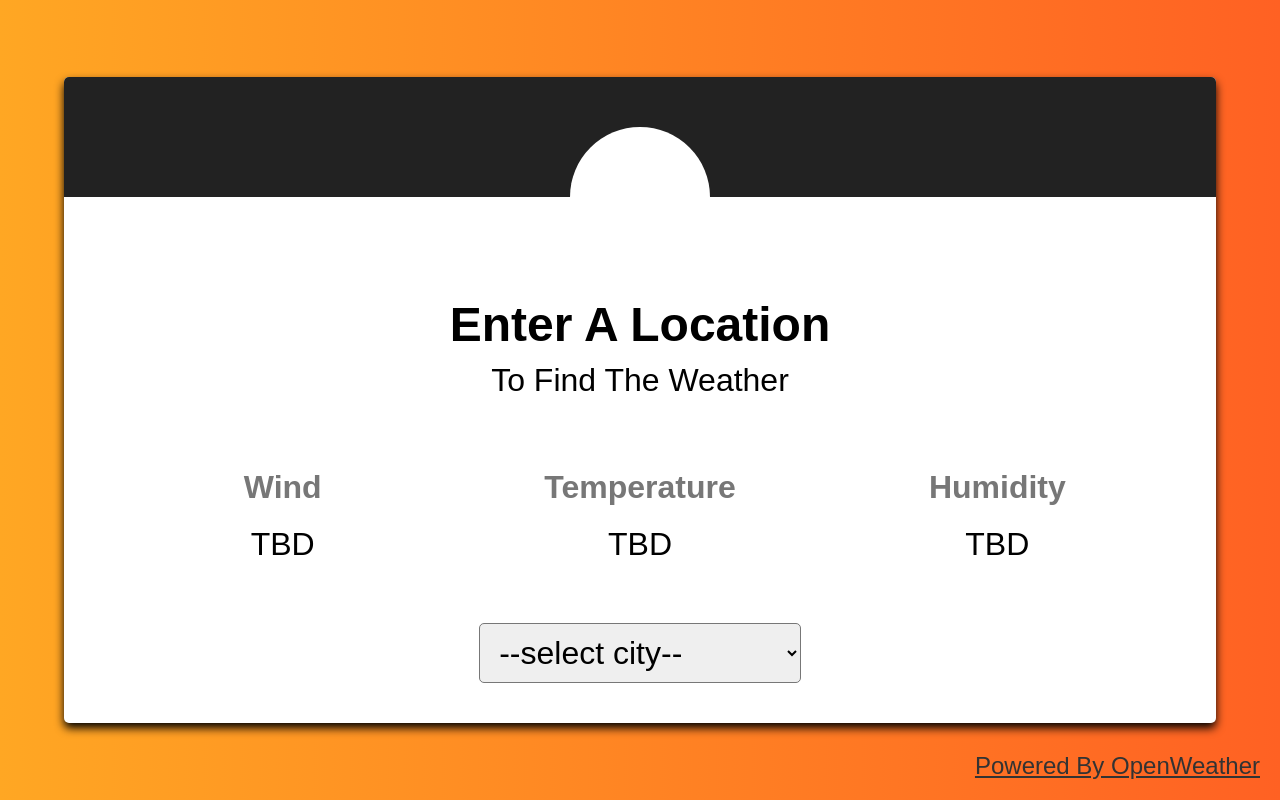
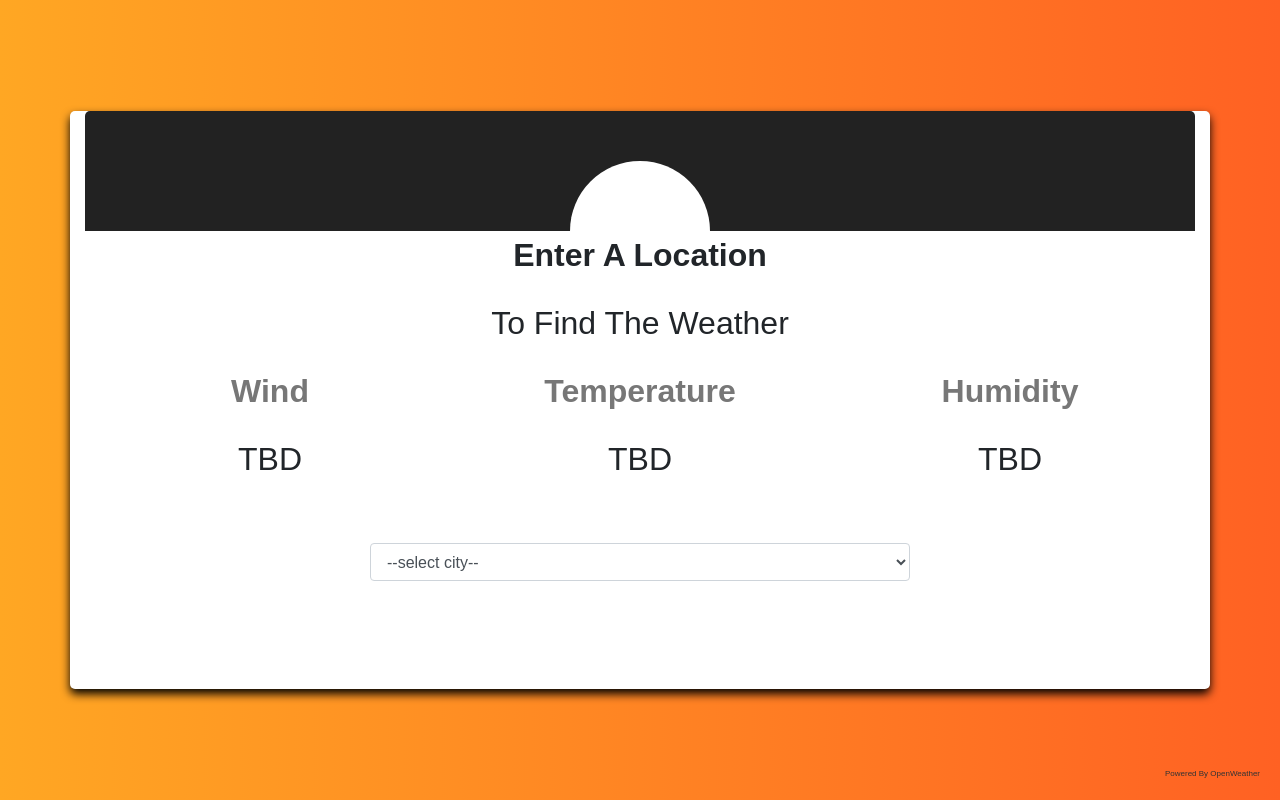
Before and after one commit to Ishtiaqasif/WeatherApp, a website: page public/index.html in a window 1280 px wide. Drawn offline with nearby package versions, Linux system fonts and the light colour scheme.

Commit message:
bootstrap included

```diff
--- a/public/index.html
+++ b/public/index.html
@@ -5,6 +5,7 @@
     <meta name="viewport" content="width=device-width, initial-scale=1.0">
     <title>Weather App</title>
     <link rel="stylesheet" href="style.css">
+    <link rel="stylesheet" href="https://cdn.jsdelivr.net/npm/bootstrap@4.5.3/dist/css/bootstrap.min.css" integrity="sha384-TX8t27EcRE3e/ihU7zmQxVncDAy5uIKz4rEkgIXeMed4M0jlfIDPvg6uqKI2xXr2" crossorigin="anonymous">
     <!--<script defer type="text/javascript" src="https://maps.googleapis.com/maps/api/js?key=AIzaSyCD0_9lgZNOpHd653dJ6p4bmHMTtkLJCSc&libraries=places"></script>
      <script defer src="https://cdnjs.cloudflare.com/ajax/libs/skycons/1396634940/skycons.min.js"
         integrity="sha512-ChQiOC9OBUvQ75KLv3+YRxCQLV1bSWnGfcSdaP1v3iu6XSkmge+eXCu3lcV+O+Uvdjb+LGMZd/KAvV4rkEfbzw=="
@@ -19,29 +20,30 @@
                 <img id="icon" style="display:none" width="100" height="100" src="" alt="">
             </div>
         </div>
-        <div class="content">
-            <div class="general-information">
+        <div class="col-sm-12 col-md-12 col-lg-12">
+            <div class="general-information row">
                 <div class="status" id="data-status">Enter A Location</div>
                 <div class="location" id="data-location">To Find The Weather</div>
             </div>
-            <div class="detail-section">
-                <div class="detail">
+            <div class="detail-section row">
+                <div class="detail col-sm-4 col-md-4 col-lg-4">
                     <div class="title">Wind</div>
                     <div class="value" id="data-wind">TBD</div>
                 </div>
-                <div class="detail">
+                <div class="detail col-sm-4 col-md-4 col-lg-4">
                     <div class="title">Temperature</div>
                     <div class="value" id="data-temperature">TBD</div>
                 </div>
-                <div class="detail">
+                <div class="detail col-sm-4 col-md-4 col-lg-4">
                     <div class="title">Humidity</div>
                     <div class="value" id="data-precipitation">TBD</div>
                 </div>
 
             </div>
+
             <div class="city-search-container">
                 <!-- <input placeholder="Enter Location" type="text" class="city-search" id="data-city-serach"> -->
-                <select name="" class="city-search" id="data-city-serach">
+                <select name="" class="city-search form-control" id="data-city-serach">
                     <option value="">--select city--</option>
                     <option value="Dhaka">Dhaka</option>
                     <option value="Delhi">Delhi</option>
--- a/public/style.css
+++ b/public/style.css
@@ -8,17 +8,18 @@
     display: flex;
     justify-content: center;
     align-items: center;
-    min-height: 100vh;
-    margin: 0;
-    padding: 0;
+    max-height: 100vh;
+    display: flex;
+    justify-content: center;
+    align-items: center;
   }
 
   .container {
-    max-width: 90%;
-    width: 1200px;
+    margin: 10%;
     background-color: white;
     box-shadow: 0 5px 10px black;
     border-radius: 5px;
+
   }
 
   .content {
@@ -27,6 +28,7 @@
   }
 
   .header {
+    width: 100%;
     background-color: #222;
     height: 120px;
     display: flex;
@@ -51,24 +53,23 @@
     display: flex;
     flex-direction: column;
     align-items: center;
-    padding: 10px;
+
   }
 
   .status {
-    font-size: 3rem;
+    font-size: 2rem;
     font-weight: bold;
   }
 
   .location {
     font-size: 2rem;
     font-weight: normal;
-    margin-top: 10px;
+    margin-top: 20px;
   }
 
   .detail-section {
     display: flex;
     justify-content: space-between;
-    margin-top: 40px;
   }
 
   .detail {
@@ -101,6 +102,7 @@
     display: flex;
     justify-content: center;
     align-content: center;
+    margin-bottom: 10%;
   }
 
   .city-search {
@@ -110,13 +112,10 @@
     border: 1px solid #777;
     border-radius: 5px;
     padding: 10px 15px;
-    width: 30%;
+    max-width: 50%;
   }
 
-  .pac-item {
-    font-size: 2rem;
-    padding: 10px 10px;
-  }
+
 
   .pac-icon {
     display: none;
@@ -128,9 +127,9 @@
   }
 
   .openweather-logo {
-    position: absolute;
+    position: fixed;
     bottom: 20px;
     right: 20px;
     color: #333;
-    font-size: 1.5rem;
+    font-size: .5rem;
   }
```
